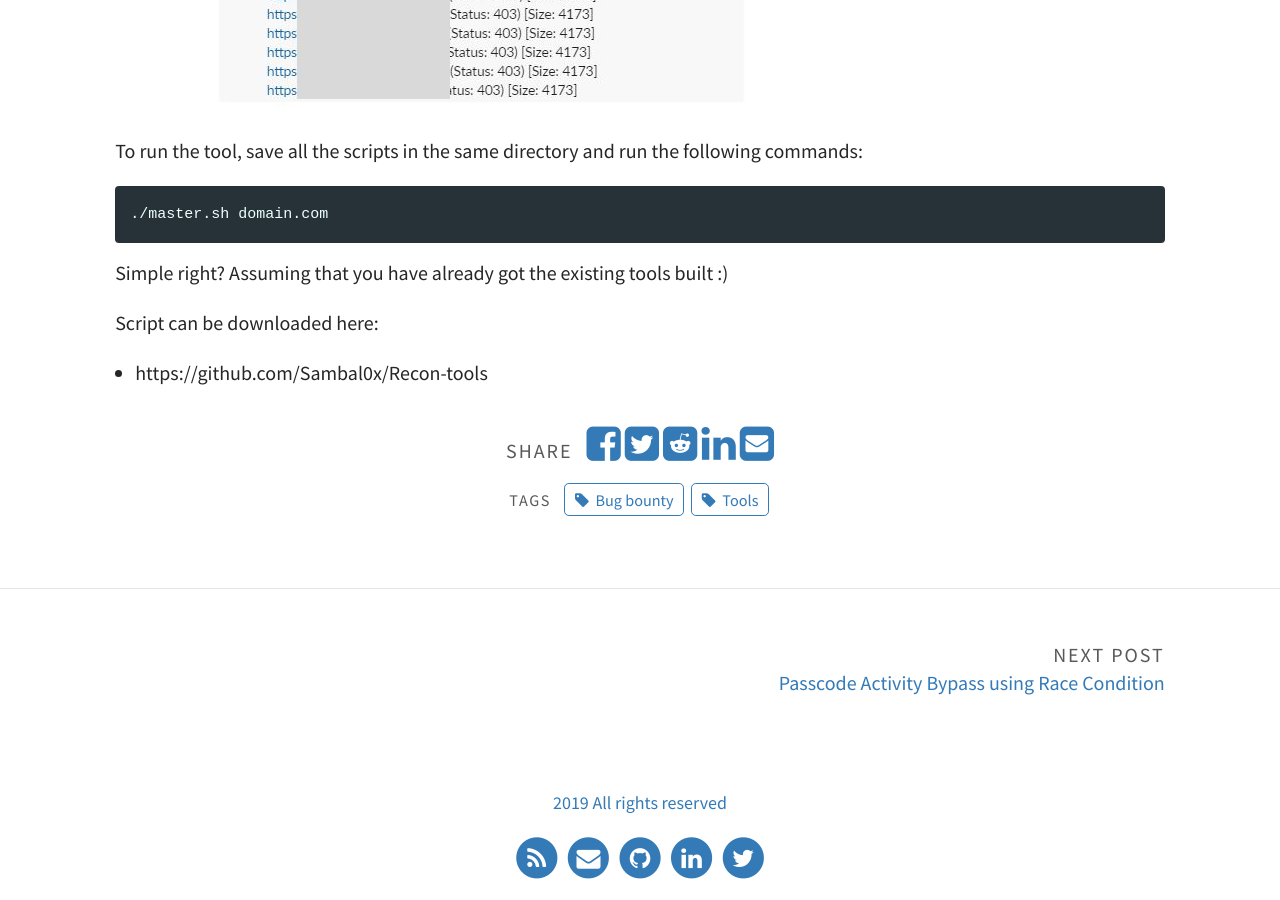
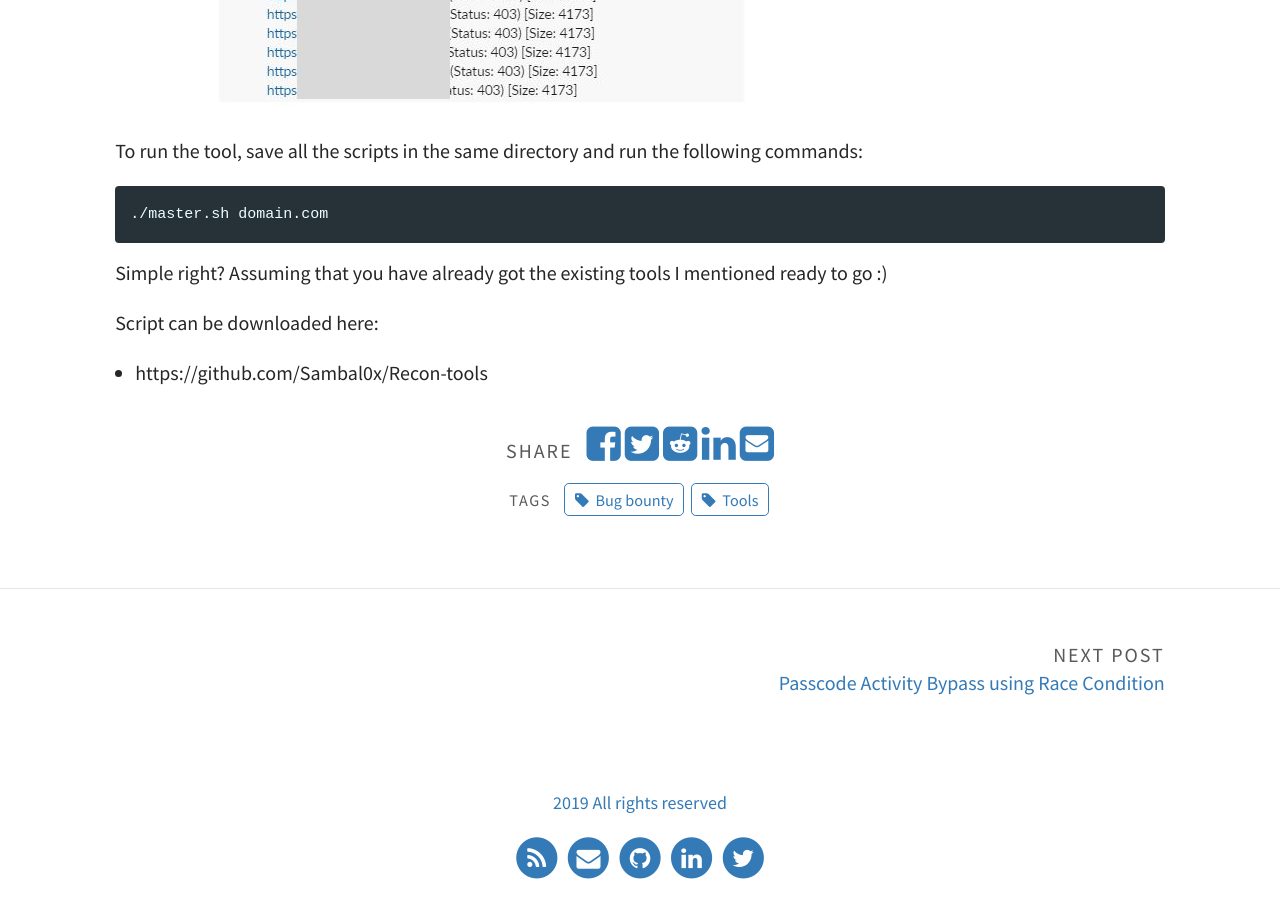
Before and after one commit to Sambal0x/sambal0x.github.io, a Jekyll site: the page built from _posts/2019-10-23-Automate-it.md, in a window 1280 px wide and 900 px high, scrolled down 1850 px. Built offline with Jekyll 4.4.1, drawn with Linux system fonts in a browser that asks for light colours.

Commit message:
Update 2019-10-23-Automate-it.md

```diff
--- a/_posts/2019-10-23-Automate-it.md
+++ b/_posts/2019-10-23-Automate-it.md
@@ -46,7 +46,7 @@ To run the tool, save all the scripts in the same directory and run the followin
 ./master.sh domain.com
 {% endhighlight %}
 
-Simple right? Assuming that you have already got the existing tools built :)
+Simple right? Assuming that you have already got the existing tools I mentioned ready to go :)
 
 Script can be downloaded here:
 * https://github.com/Sambal0x/Recon-tools
```
